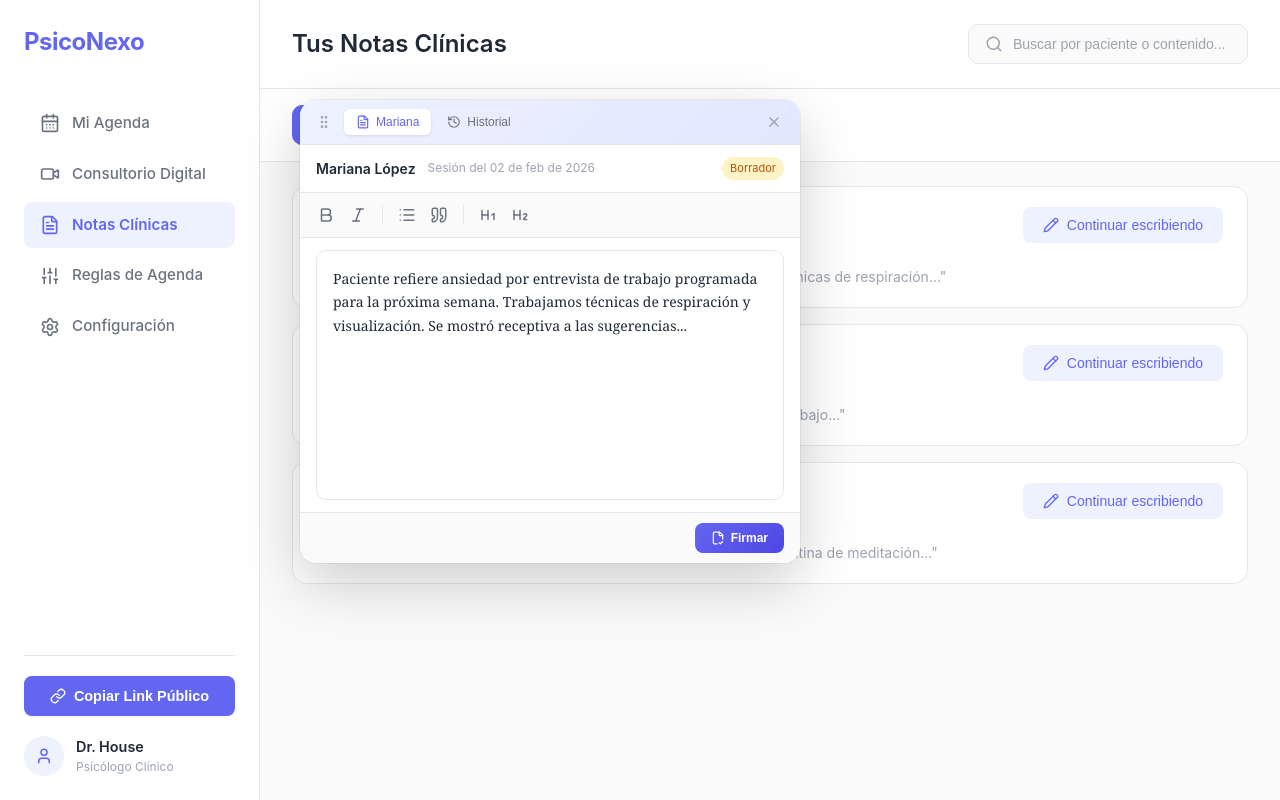
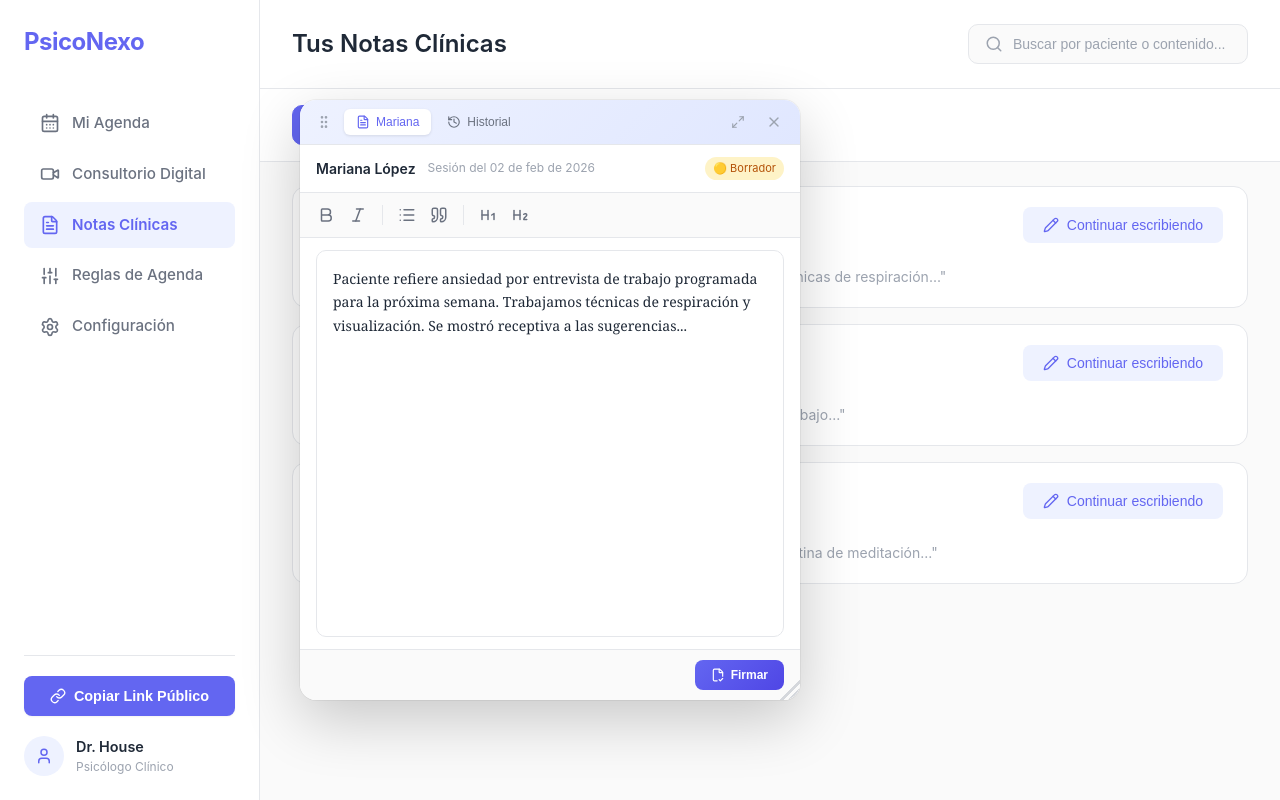
Before and after one commit to sofi-goy/psiconexo-react, a Next.js app: page /notas in a window 1280 px wide. Both pictures are taken after a click on the element 770 px from the left and 247 px from the top of the page. Built offline with nearby package versions, Linux system fonts and the light colour scheme.

Commit message:
limpiar codigo y mejorar estilo de seccion notas

```diff
--- a/app/(profesional)/notas/components/FloatingNoteWindow.tsx
+++ b/app/(profesional)/notas/components/FloatingNoteWindow.tsx
@@ -1,6 +1,6 @@
 "use client";
 import { useState, useRef, useCallback, useEffect } from 'react';
-import { X, GripVertical, FileText, History, Search, Check, Loader2, FileCheck2 } from 'lucide-react';
+import { X, GripVertical, FileText, History, Search, Check, Loader2, FileCheck2, Maximize2, Minimize2 } from 'lucide-react';
 import { NoteToolbar } from './NoteToolbar';
 
 type Tab = 'note' | 'history';
@@ -33,6 +33,11 @@ type Props = {
     onFocus: () => void;
 };
 
+const MIN_WIDTH = 400;
+const MIN_HEIGHT = 350;
+const DEFAULT_WIDTH = 500;
+const DEFAULT_HEIGHT = 600;
+
 export function FloatingNoteWindow({
     note,
     history,
@@ -45,13 +50,19 @@ export function FloatingNoteWindow({
     onFocus,
 }: Props) {
     const [position, setPosition] = useState(initialPosition);
+    const [size, setSize] = useState({ width: DEFAULT_WIDTH, height: DEFAULT_HEIGHT });
     const [isDragging, setIsDragging] = useState(false);
+    const [isResizing, setIsResizing] = useState(false);
+    const [isMaximized, setIsMaximized] = useState(false);
     const [dragOffset, setDragOffset] = useState({ x: 0, y: 0 });
     const [activeTab, setActiveTab] = useState<Tab>('note');
     const [content, setContent] = useState(note.content);
     const [saveStatus, setSaveStatus] = useState<'idle' | 'saving' | 'saved'>('idle');
     const [historySearch, setHistorySearch] = useState('');
     const windowRef = useRef<HTMLDivElement>(null);
+
+    // Store previous position/size for restore
+    const prevStateRef = useRef({ position, size });
 
     // Auto-save
     useEffect(() => {
@@ -68,6 +79,7 @@ export function FloatingNoteWindow({
 
     // Drag handlers
     const handleMouseDown = useCallback((e: React.MouseEvent) => {
+        if (isMaximized) return; // Can't drag when maximized
         if (windowRef.current) {
             const rect = windowRef.current.getBoundingClientRect();
             setDragOffset({
@@ -77,7 +89,15 @@ export function FloatingNoteWindow({
             setIsDragging(true);
             onFocus();
         }
-    }, [onFocus]);
+    }, [onFocus, isMaximized]);
+
+    // Resize handlers
+    const handleResizeMouseDown = useCallback((e: React.MouseEvent) => {
+        e.stopPropagation();
+        if (isMaximized) return;
+        setIsResizing(true);
+        onFocus();
+    }, [onFocus, isMaximized]);
 
     useEffect(() => {
         const handleMouseMove = (e: MouseEvent) => {
@@ -87,22 +107,50 @@ export function FloatingNoteWindow({
                     y: e.clientY - dragOffset.y,
                 });
             }
+            if (isResizing && windowRef.current) {
+                const rect = windowRef.current.getBoundingClientRect();
+                const newWidth = Math.max(MIN_WIDTH, e.clientX - rect.left);
+                const newHeight = Math.max(MIN_HEIGHT, e.clientY - rect.top);
+                setSize({ width: newWidth, height: newHeight });
+            }
         };
 
         const handleMouseUp = () => {
             setIsDragging(false);
+            setIsResizing(false);
         };
 
-        if (isDragging) {
+        if (isDragging || isResizing) {
+            // Prevent text selection while dragging/resizing
+            document.body.style.userSelect = 'none';
+            document.body.style.cursor = isDragging ? 'grabbing' : 'nwse-resize';
             document.addEventListener('mousemove', handleMouseMove);
             document.addEventListener('mouseup', handleMouseUp);
         }
 
         return () => {
+            document.body.style.userSelect = '';
+            document.body.style.cursor = '';
             document.removeEventListener('mousemove', handleMouseMove);
             document.removeEventListener('mouseup', handleMouseUp);
         };
-    }, [isDragging, dragOffset]);
+    }, [isDragging, isResizing, dragOffset]);
+
+    // Maximize/Restore toggle
+    const handleToggleMaximize = useCallback((e: React.MouseEvent) => {
+        e.stopPropagation();
+        if (isMaximized) {
+            // Restore
+            setPosition(prevStateRef.current.position);
+            setSize(prevStateRef.current.size);
+            setIsMaximized(false);
+        } else {
+            // Save current state and maximize
+            prevStateRef.current = { position, size };
+            setIsMaximized(true);
+        }
+        onFocus();
+    }, [isMaximized, position, size, onFocus]);
 
     const handleFormat = useCallback((format: string) => {
         console.log('Format:', format);
@@ -123,22 +171,38 @@ export function FloatingNoteWindow({
         }
     };
 
+    // Window styles based on maximized state
+    const windowStyle = isMaximized
+        ? {
+            position: 'absolute' as const,
+            left: 0,
+            top: 0,
+            width: '100%',
+            height: '100%',
+            zIndex,
+            borderRadius: 0,
+        }
+        : {
+            left: position.x,
+            top: position.y,
+            width: size.width,
+            height: size.height,
+            maxHeight: 'none',
+            zIndex,
+        };
+
     return (
         <div
             ref={windowRef}
-            className="floating-note-window"
-            style={{
-                left: position.x,
-                top: position.y,
-                zIndex,
-            }}
+            className={`floating-note-window ${isMaximized ? 'maximized' : ''}`}
+            style={windowStyle}
             onClick={onFocus}
         >
             {/* Header - entire area is draggable */}
             <div
                 className="floating-header"
                 onMouseDown={handleMouseDown}
-                style={{ cursor: isDragging ? 'grabbing' : 'grab' }}
+                style={{ cursor: isMaximized ? 'default' : (isDragging ? 'grabbing' : 'grab') }}
             >
                 <div className="drag-handle" title="Arrastra para mover">
                     <GripVertical size={16} />
@@ -161,6 +225,14 @@ export function FloatingNoteWindow({
                     </button>
                 </div>
 
+                <button
+                    className="floating-maximize"
+                    onClick={handleToggleMaximize}
+                    title={isMaximized ? 'Restaurar' : 'Maximizar'}
+                >
+                    {isMaximized ? <Minimize2 size={14} /> : <Maximize2 size={14} />}
+                </button>
+
                 <button className="floating-close" onClick={(e) => { e.stopPropagation(); onClose(); }}>
                     <X size={16} />
                 </button>
@@ -173,7 +245,7 @@ export function FloatingNoteWindow({
                         <span className="floating-patient">{note.patientName}</span>
                         <span className="floating-date">Sesión del {note.sessionDate}</span>
                         <span className={`floating-status ${note.status}`}>
-                            {note.status === 'draft' ? 'Borrador' : 'Firmada'}
+                            {note.status === 'draft' ? '🟡 Borrador' : '✅ Firmada'}
                         </span>
                     </div>
 
@@ -191,7 +263,7 @@ export function FloatingNoteWindow({
                     <div
                         className="floating-footer"
                         onMouseDown={handleMouseDown}
-                        style={{ cursor: isDragging ? 'grabbing' : 'grab' }}
+                        style={{ cursor: isMaximized ? 'default' : (isDragging ? 'grabbing' : 'grab') }}
                     >
                         <div className={`save-indicator ${saveStatus}`}>
                             {saveStatus === 'saving' && (
@@ -256,6 +328,15 @@ export function FloatingNoteWindow({
                     </div>
                 </div>
             )}
+
+            {/* Resize Handle */}
+            {!isMaximized && (
+                <div
+                    className="resize-handle"
+                    onMouseDown={handleResizeMouseDown}
+                    title="Arrastra para redimensionar"
+                />
+            )}
         </div>
     );
 }
--- a/app/(profesional)/notas/components/NoteCard.tsx
+++ b/app/(profesional)/notas/components/NoteCard.tsx
@@ -1,4 +1,5 @@
 "use client";
+import { useState, useEffect } from 'react';
 import { FileText, AlertTriangle, Pencil } from 'lucide-react';
 
 export type NoteStatus = 'draft' | 'signed';
@@ -43,12 +44,19 @@ function formatSessionDate(date: Date): string {
 }
 
 export function NoteCard({ note, onClick }: Props) {
-    const relativeTime = formatRelativeTime(note.updatedAt);
+    // Use state to avoid hydration mismatch - time is calculated only on client
+    const [relativeTime, setRelativeTime] = useState('');
+    const [showWarning, setShowWarning] = useState(false);
+
     const sessionDateStr = formatSessionDate(note.sessionDate);
 
-    // Check if draft is older than 24 hours
-    const hoursSinceUpdate = (Date.now() - note.updatedAt.getTime()) / (1000 * 60 * 60);
-    const showWarning = note.status === 'draft' && hoursSinceUpdate > 24;
+    useEffect(() => {
+        // Calculate on client only to avoid hydration mismatch
+        setRelativeTime(formatRelativeTime(note.updatedAt));
+
+        const hoursSinceUpdate = (Date.now() - note.updatedAt.getTime()) / (1000 * 60 * 60);
+        setShowWarning(note.status === 'draft' && hoursSinceUpdate > 24);
+    }, [note.updatedAt, note.status]);
 
     return (
         <div className="note-card" onClick={onClick}>
@@ -57,7 +65,9 @@ export function NoteCard({ note, onClick }: Props) {
                 <div className="note-content">
                     <div className="note-patient">
                         <h3>{note.patientName}</h3>
-                        <span className="note-date">{relativeTime}</span>
+                        <span className="note-date" suppressHydrationWarning>
+                            {relativeTime || '...'}
+                        </span>
                     </div>
                     <p className="note-session-info">
                         Sesión del {sessionDateStr} - {note.status === 'draft' ? 'Borrador' : 'Firmada'}
--- a/app/(profesional)/notas/styles.css
+++ b/app/(profesional)/notas/styles.css
@@ -8,6 +8,7 @@
     height: 100%;
     background: var(--color-bg);
     overflow: hidden;
+    position: relative;
 }
 
 /* === Header === */
@@ -399,6 +400,25 @@
     color: #ef4444;
 }
 
+.floating-maximize {
+    width: 28px;
+    height: 28px;
+    display: flex;
+    align-items: center;
+    justify-content: center;
+    background: transparent;
+    border: none;
+    border-radius: 6px;
+    color: var(--color-text-muted);
+    cursor: pointer;
+    transition: all 0.15s ease;
+}
+
+.floating-maximize:hover {
+    background: rgba(99, 102, 241, 0.15);
+    color: var(--color-primary);
+}
+
 /* Floating Content */
 .floating-content {
     flex: 1;
@@ -592,3 +612,49 @@
 .animate-spin {
     animation: spin 1s linear infinite;
 }
+
+/* Resize Handle */
+.resize-handle {
+    position: absolute;
+    right: 0;
+    bottom: 0;
+    width: 20px;
+    height: 20px;
+    cursor: nwse-resize;
+    background: linear-gradient(135deg,
+            transparent 50%,
+            var(--color-text-muted) 50%,
+            var(--color-text-muted) 60%,
+            transparent 60%,
+            transparent 70%,
+            var(--color-text-muted) 70%,
+            var(--color-text-muted) 80%,
+            transparent 80%);
+    opacity: 0.4;
+    transition: opacity 0.15s ease;
+    border-bottom-right-radius: 16px;
+}
+
+.resize-handle:hover {
+    opacity: 0.8;
+}
+
+/* Maximized State */
+.floating-note-window.maximized {
+    position: absolute !important;
+    inset: 0 !important;
+    width: 100% !important;
+    height: 100% !important;
+    max-height: 100% !important;
+    border-radius: 0;
+    box-shadow: none;
+}
+
+.floating-note-window.maximized .floating-header {
+    border-radius: 0;
+}
+
+.floating-note-window.maximized .floating-textarea {
+    min-height: auto;
+    flex: 1;
+}
```
